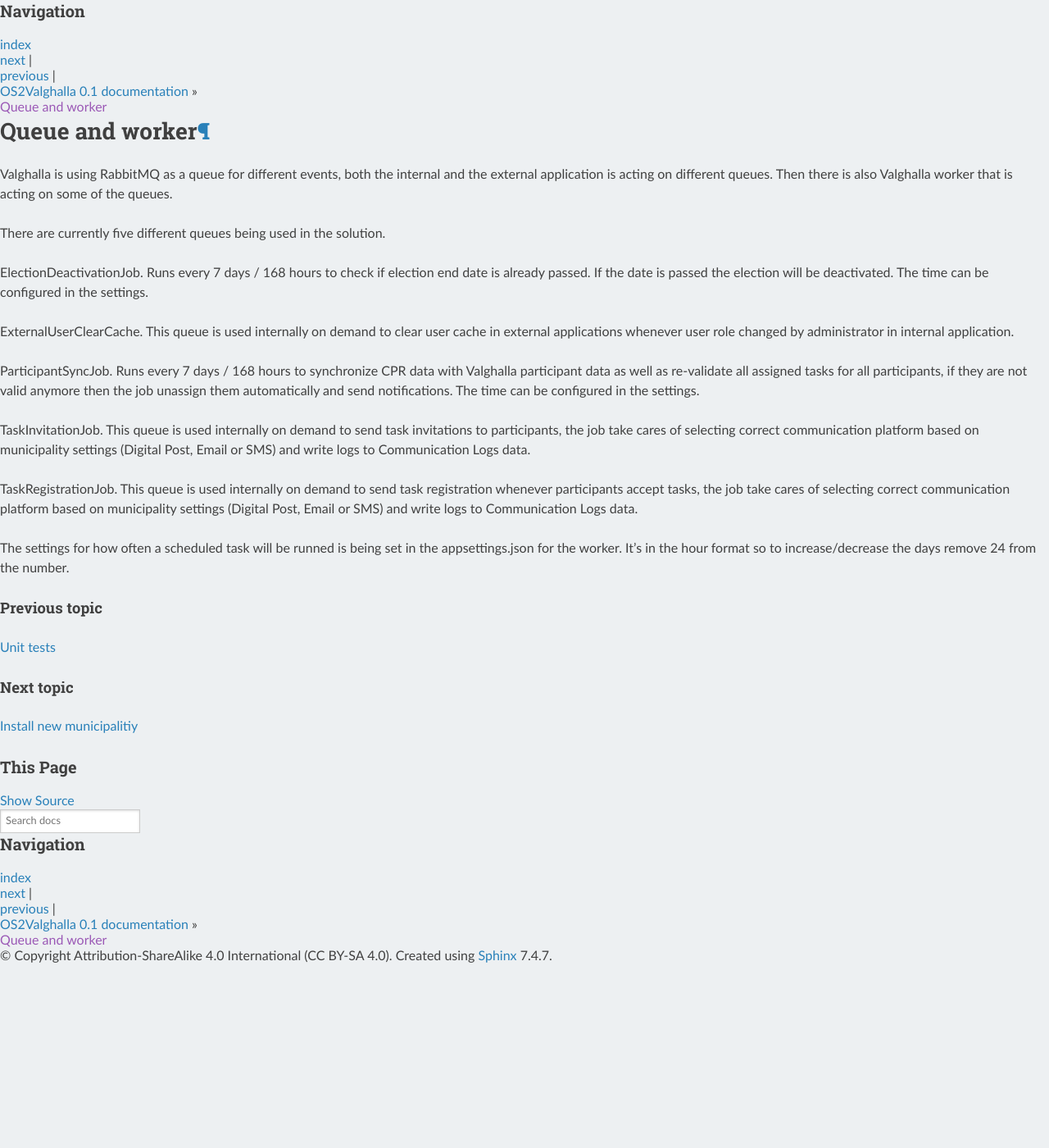
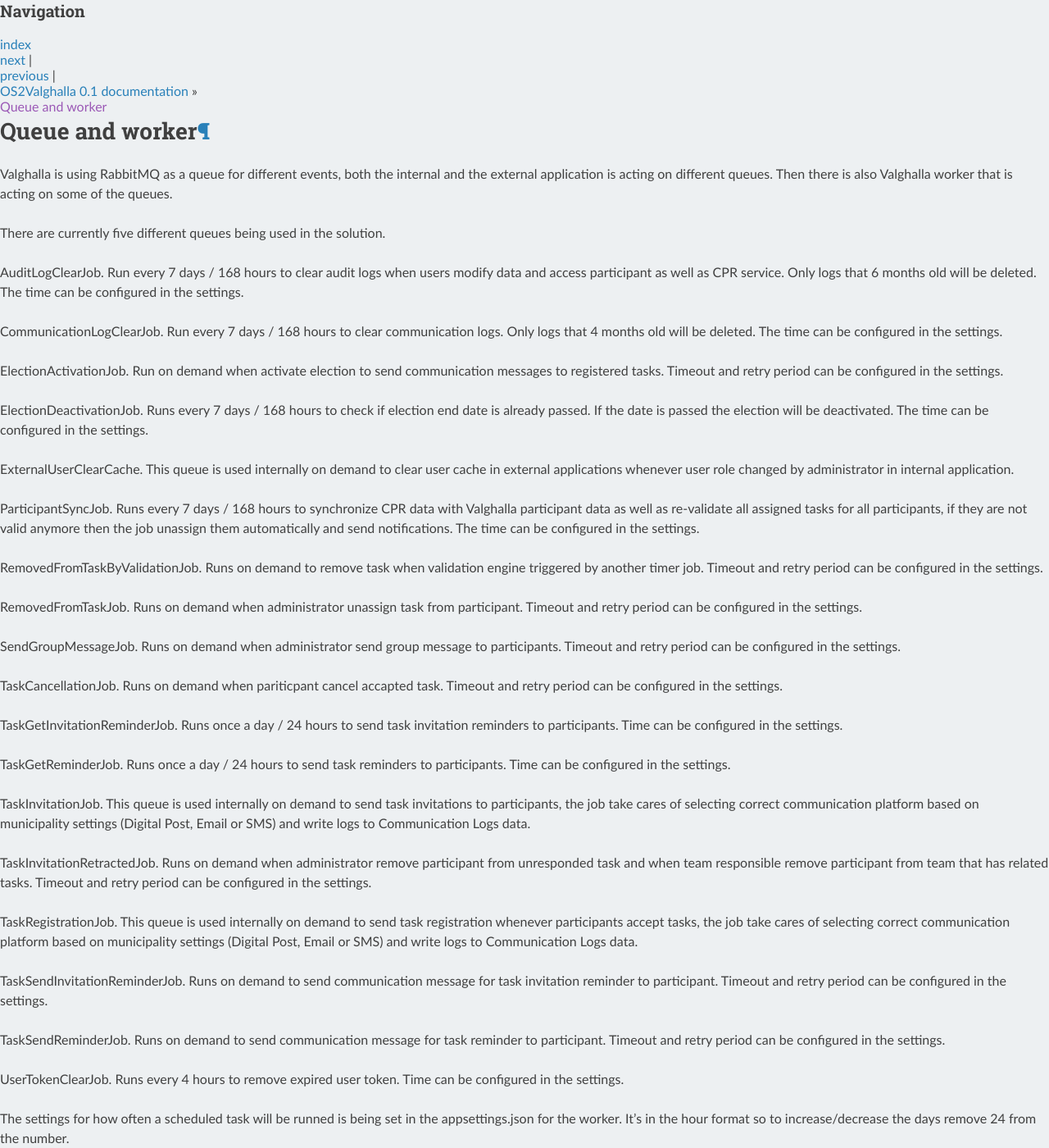
Before and after one commit to OS2Valghalla/OS2valghalla-3-documentation, a Sphinx documentation site: the page built from docs/source/queue-worker/index.rst, in a window 1280 px wide and 1400 px high. Shown: the whole window at 82% size. Built offline with Sphinx 7.4.7 and the Read the Docs theme 2.0.0, drawn with Linux system fonts in a browser that asks for light colours.

Commit message:
Update index.rst
Additional jobs information

```diff
--- a/docs/source/queue-worker/index.rst
+++ b/docs/source/queue-worker/index.rst
@@ -6,10 +6,23 @@
 
 There are currently five different queues being used in the solution.
 
+* AuditLogClearJob. Run every 7 days / 168 hours to clear audit logs when users modify data and access participant as well as CPR service. Only logs that 6 months old will be deleted. The time can be configured in the settings.
+* CommunicationLogClearJob. Run every 7 days / 168 hours to clear communication logs. Only logs that 4 months old will be deleted. The time can be configured in the settings.
+* ElectionActivationJob. Run on demand when activate election to send communication messages to registered tasks. Timeout and retry period can be configured in the settings.
 *	ElectionDeactivationJob. Runs every 7 days / 168 hours to check if election end date is already passed. If the date is passed the election will be deactivated. The time can be configured in the settings.
 *	ExternalUserClearCache. This queue is used internally on demand to clear user cache in external applications whenever user role changed by administrator in internal application.
 *	ParticipantSyncJob. Runs every 7 days / 168 hours to synchronize CPR data with Valghalla participant data as well as re-validate all assigned tasks for all participants, if they are not valid anymore then the job unassign them automatically and send notifications. The time can be configured in the settings.
+* RemovedFromTaskByValidationJob. Runs on demand to remove task when validation engine triggered by another timer job. Timeout and retry period can be configured in the settings.
+* RemovedFromTaskJob. Runs on demand when administrator unassign task from participant. Timeout and retry period can be configured in the settings.
+* SendGroupMessageJob. Runs on demand when administrator send group message to participants. Timeout and retry period can be configured in the settings.
+* TaskCancellationJob. Runs on demand when pariticpant cancel accapted task. Timeout and retry period can be configured in the settings.
+* TaskGetInvitationReminderJob. Runs once a day / 24 hours to send task invitation reminders to participants. Time can be configured in the settings.
+* TaskGetReminderJob. Runs once a day / 24 hours to send task reminders to participants. Time can be configured in the settings.
 *	TaskInvitationJob. This queue is used internally on demand to send task invitations to participants, the job take cares of selecting correct communication platform based on municipality settings (Digital Post, Email or SMS) and write logs to Communication Logs data.
+* TaskInvitationRetractedJob. Runs on demand when administrator remove participant from unresponded task and when team responsible remove participant from team that has related tasks. Timeout and retry period can be configured in the settings.
 *	TaskRegistrationJob. This queue is used internally on demand to send task registration whenever participants accept tasks, the job take cares of selecting correct communication platform based on municipality settings (Digital Post, Email or SMS) and write logs to Communication Logs data.
+* TaskSendInvitationReminderJob. Runs on demand to send communication message for task invitation reminder to participant. Timeout and retry period can be configured in the settings.
+* TaskSendReminderJob. Runs on demand to send communication message for task reminder to participant. Timeout and retry period can be configured in the settings.
+* UserTokenClearJob. Runs every 4 hours to remove expired user token. Time can be configured in the settings.
 
 The settings for how often a scheduled task will be runned is being set in the appsettings.json for the worker. It's in the hour format so to increase/decrease the days remove 24 from the number.
```
